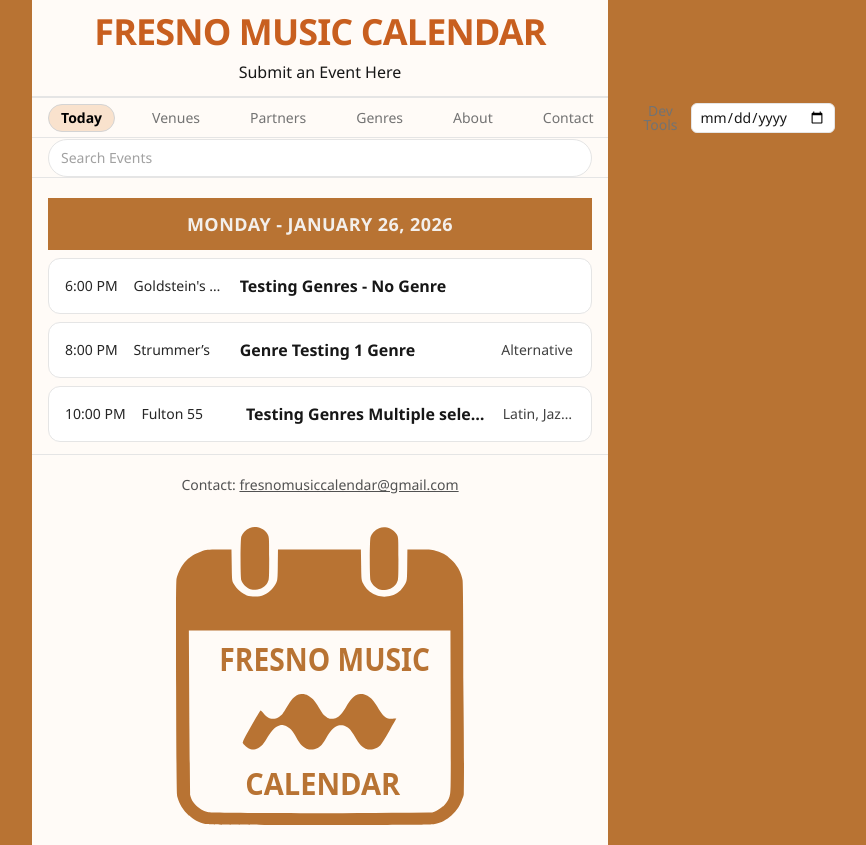
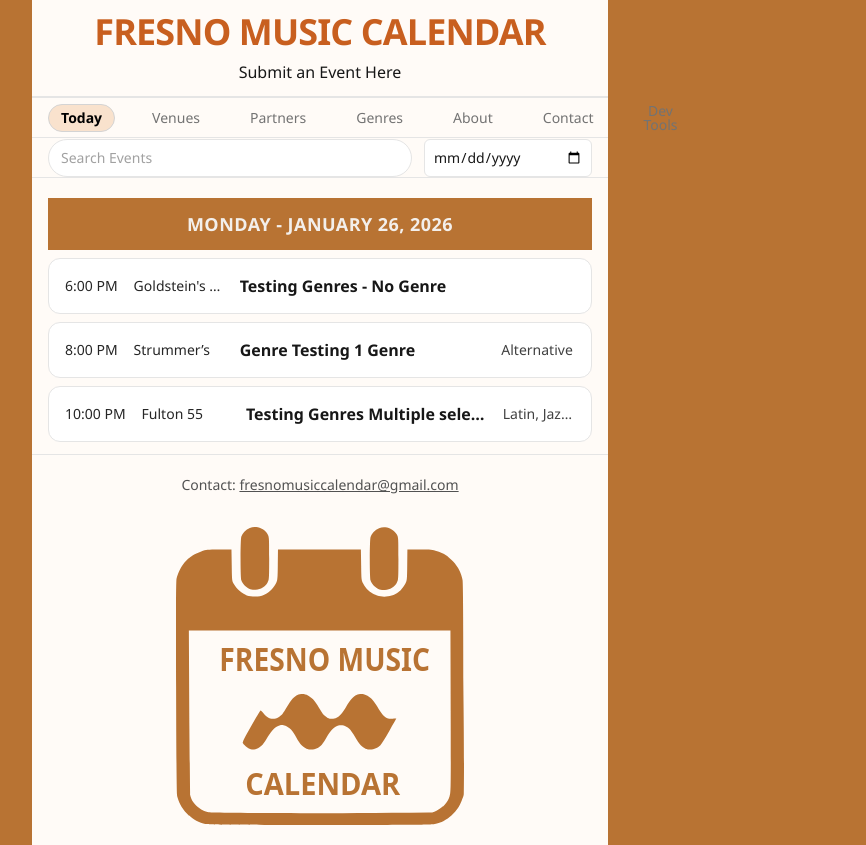
Before and after one commit to mrayover/fmc, a React (Vite) app: page / in a window 1280 px wide. Shown: the whole page, without its empty margins (320-1186 px from the left). Built offline with nearby package versions, Linux system fonts and the light colour scheme.

Commit message:
Search and date on same line

```diff
--- a/src/App.jsx
+++ b/src/App.jsx
@@ -764,17 +764,6 @@ className={[
           ) : null}
         </div>
 
-        {/* Date picker (desktop) */}
-        <input
-          type="date"
-          value={jumpDate || ""}
-          onChange={(e) => {
-            setJumpDate(e.target.value)
-            setActiveTab("home")
-          }}
-          className="text-sm border border-neutral-200 rounded-md px-2 py-1 bg-white"
-          aria-label="Jump to date"
-        />
         </nav>
 
       {/* Mobile nav */}
@@ -928,11 +917,12 @@ className={[
       </nav>
     </div>
 
-    {/* Row 3: Search input only */}
+    {/* Row 3: Search + Date */}
 <div
-    className="h-10 px-4 flex items-center border-t border-neutral-200"
+  className="h-10 px-4 flex items-center gap-3 border-t border-neutral-200"
   style={{ height: 40 }}
 >
+  {/* Search (dominant) */}
   <input
     type="text"
     value={activeTab === "home" ? searchQuery : ""}
@@ -941,13 +931,26 @@ className={[
     }}
     placeholder="Search Events"
     disabled={activeTab !== "home"}
-  className="w-full rounded-full border border-neutral-200 bg-white px-3 py-2 text-sm
+    className="flex-1 min-w-0 rounded-full border border-neutral-200 bg-white px-3 py-2 text-sm
                placeholder:text-neutral-400 focus:placeholder-transparent
                disabled:opacity-0"
     aria-label="Search events"
   />
 
-    </div>
+  {/* Date picker (compact, consistent) */}
+  <input
+    type="date"
+    value={jumpDate || ""}
+    onChange={(e) => {
+      setJumpDate(e.target.value)
+      setActiveTab("home")
+    }}
+    className="w-[9.5rem] md:w-[10.5rem] text-sm border border-neutral-200 rounded-md px-2 py-2 bg-white"
+    aria-label="Jump to date"
+    title="Jump to date"
+  />
+</div>
+
   </header>
 
 
```
Lines whose indentation alone changed are shown as unchanged.
